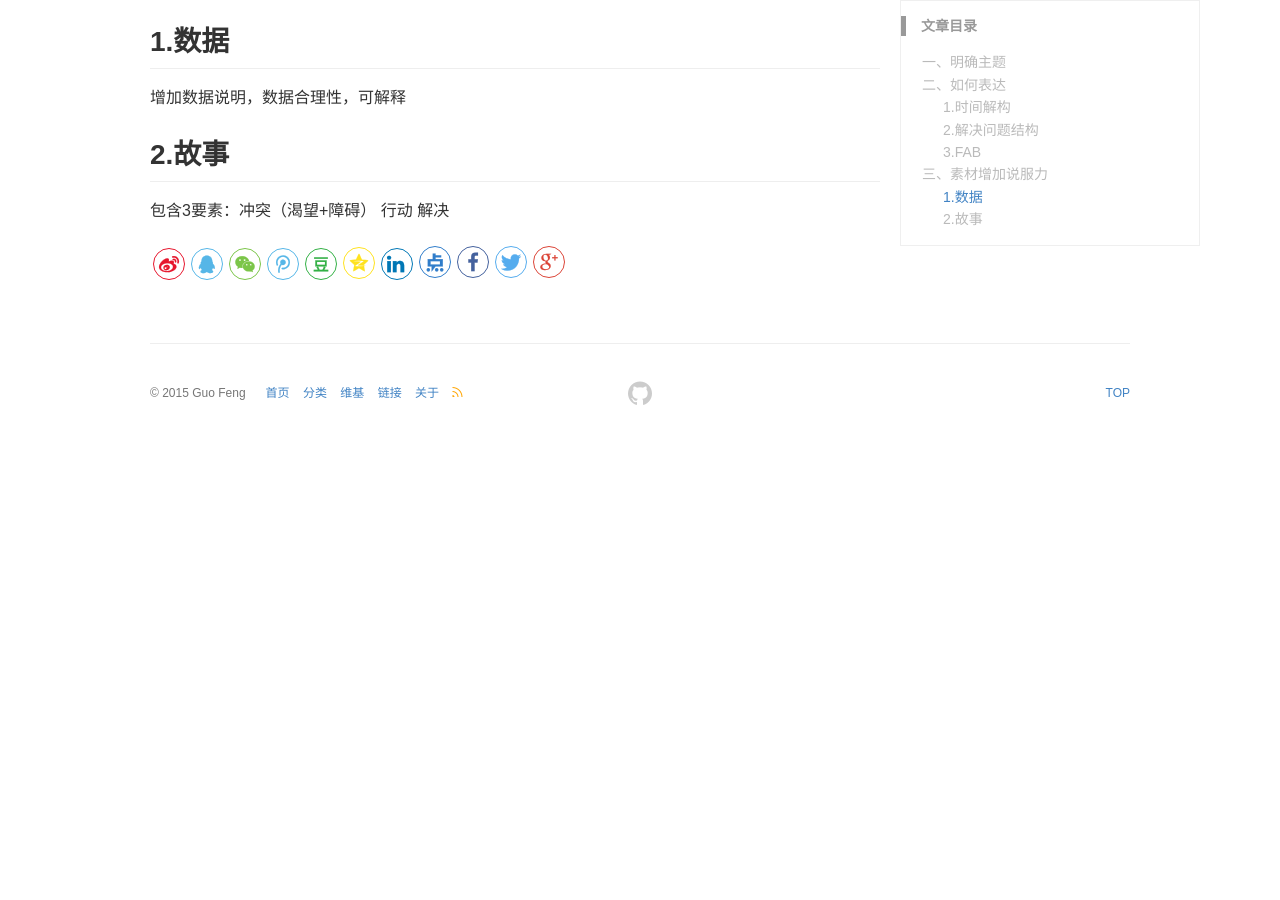
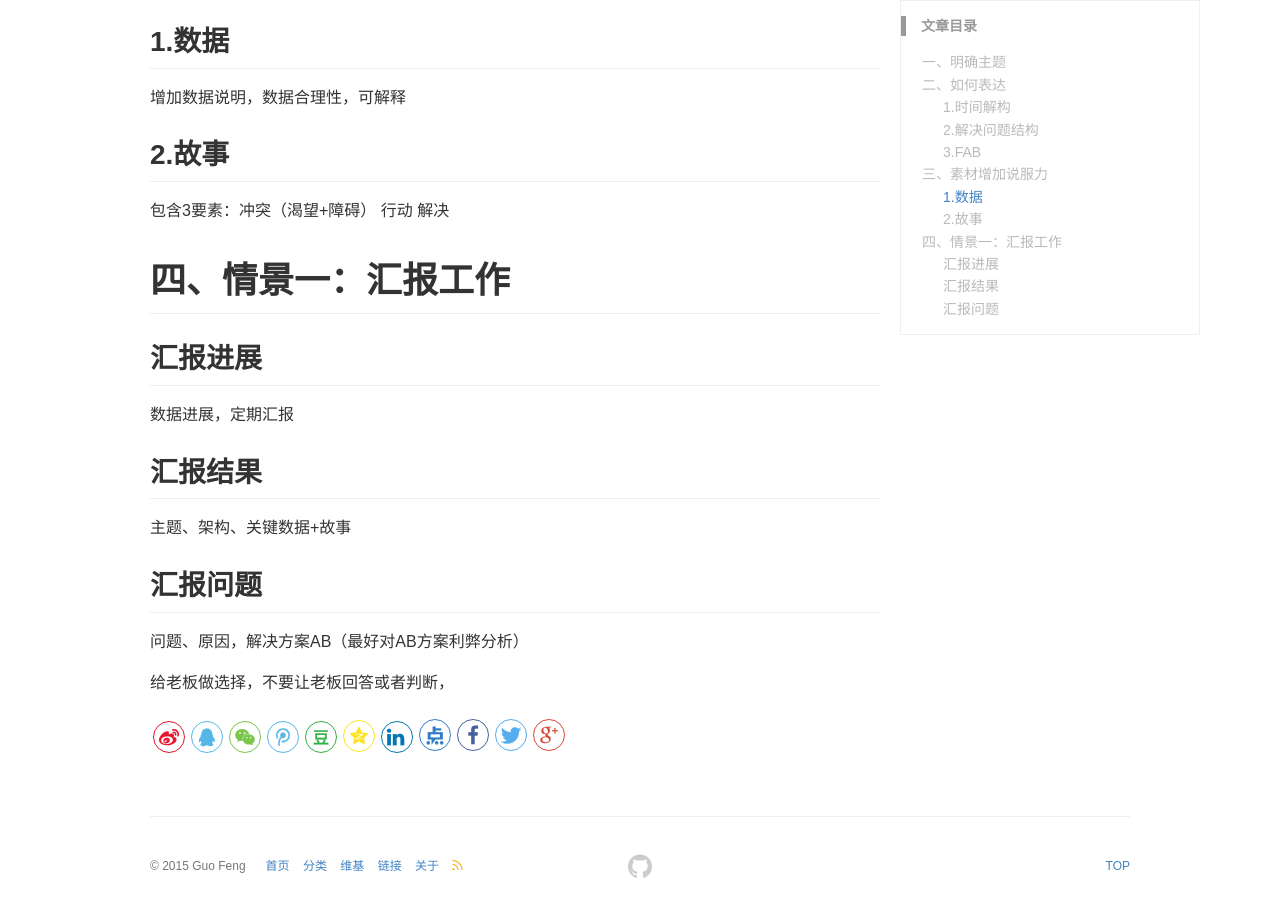
Before and after one commit to guofeng007/guofeng007.github.com, a Jekyll site: the page built from _posts/blog/2020-3-13-how-to-present.md, in a window 1280 px wide and 900 px high, scrolled down 1172 px. Built offline with Jekyll 4.4.1, drawn with Linux system fonts in a browser that asks for light colours; before the commit the page ends 1614 px from its top, so only the background shows below that.

Commit message:
Update 2020-3-13-how-to-present.md

```diff
--- a/_posts/blog/2020-3-13-how-to-present.md
+++ b/_posts/blog/2020-3-13-how-to-present.md
@@ -50,3 +50,19 @@ keywords: 高效，表达
 ## 2.故事
 
 包含3要素：冲突（渴望+障碍） 行动 解决
+
+# 四、情景一：汇报工作
+
+## 汇报进展
+
+数据进展，定期汇报
+
+## 汇报结果
+
+主题、架构、关键数据+故事
+
+## 汇报问题
+
+问题、原因，解决方案AB（最好对AB方案利弊分析）
+
+给老板做选择，不要让老板回答或者判断，
```
